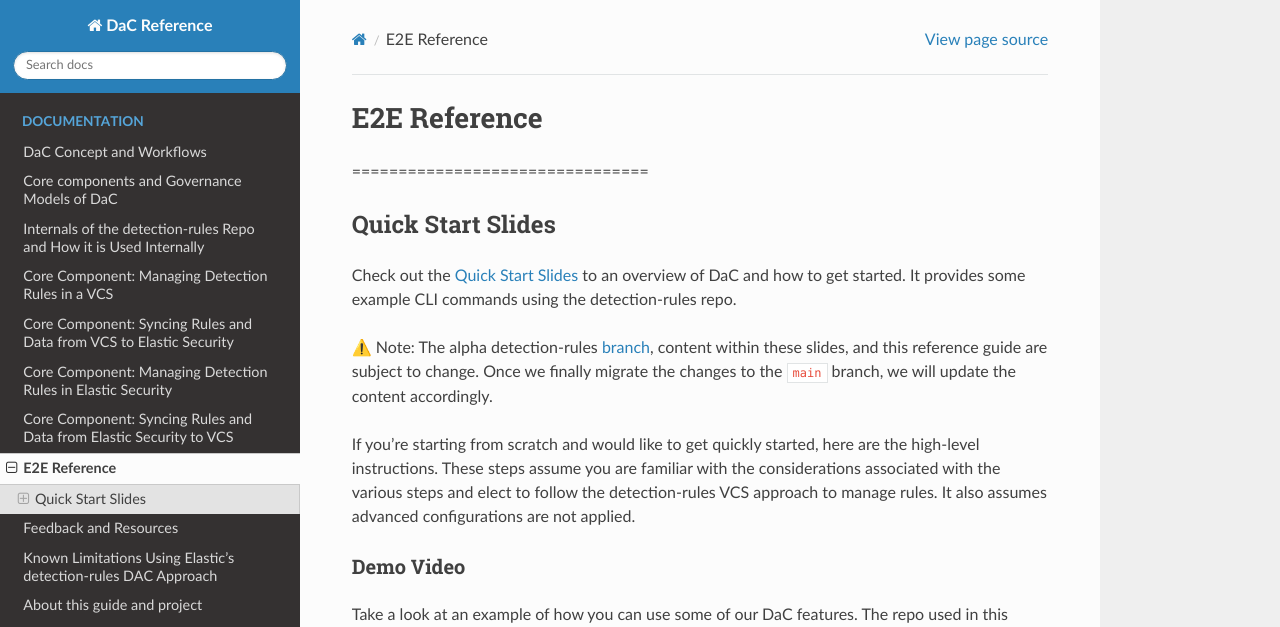
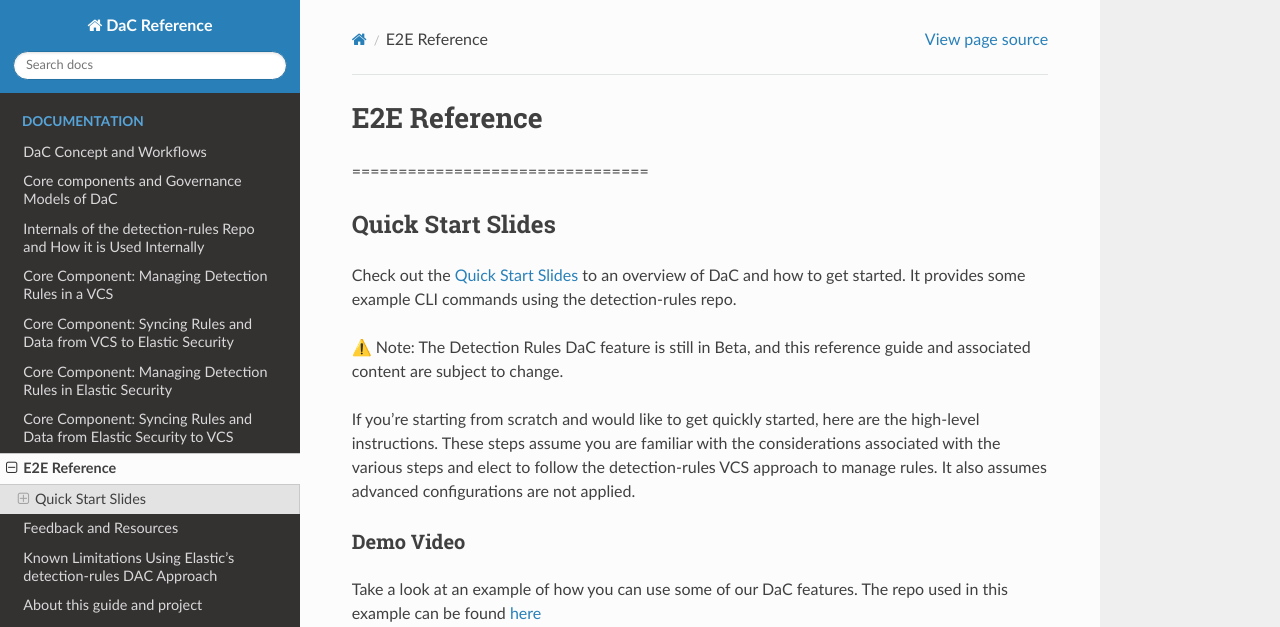
Before and after one commit to elastic/DaC-Reference, a Sphinx documentation site: the page built from docs/etoe_reference_example.md, in a window 1280 px wide and 1400 px high. Shown: the top 627 px of the window. Built offline with Sphinx 7.4.7 and the Read the Docs theme 2.0.0, drawn with Linux system fonts in a browser that asks for light colours; some of the changed text lies outside the part shown.

```diff
--- a/docs/etoe_reference_example.md
+++ b/docs/etoe_reference_example.md
@@ -5,7 +5,7 @@
 
 Check out the [Quick Start Slides](./_static/DaC_Rolling_your_own_Detections_as_Code.pdf) to an overview of DaC and how to get started. It provides some example CLI commands using the detection-rules repo.
 
-⚠️ Note: The alpha detection-rules [branch](https://github.com/elastic/detection-rules/tree/DAC-feature), content within these slides, and this reference guide are subject to change. Once we finally migrate the changes to the `main` branch, we will update the content accordingly.
+⚠️ Note: The Detection Rules DaC feature is still in Beta, and this reference guide and associated content are subject to change.
 
 If you’re starting from scratch and would like to get quickly started, here are the high-level instructions. These steps assume you are familiar with the considerations associated with the various steps and elect to follow the detection-rules VCS approach to manage rules. It also assumes advanced configurations are not applied.
 
@@ -34,7 +34,7 @@
 
     `python -m detection_rules kibana import-rules --overwrite -e`
 
-For more information on these CLI commands please see CLI.md and docs/custom-rules.md in the DAC-Feature branch of Detection Rules.
+For more information on these CLI commands please see CLI.md and docs/custom-rules.md in Detection Rules.
 
 ### Locally
 
```
Also changed, not shown: docs/core_component_syncing_rules_and_data_from_vcs_to_elastic_security.md (+1 -1 lines), docs/faq.md (+1 -1 lines), docs/index.md (+1 -1 lines), docs/internals_of_the_detection_rules_repo.md (+2 -3 lines).
